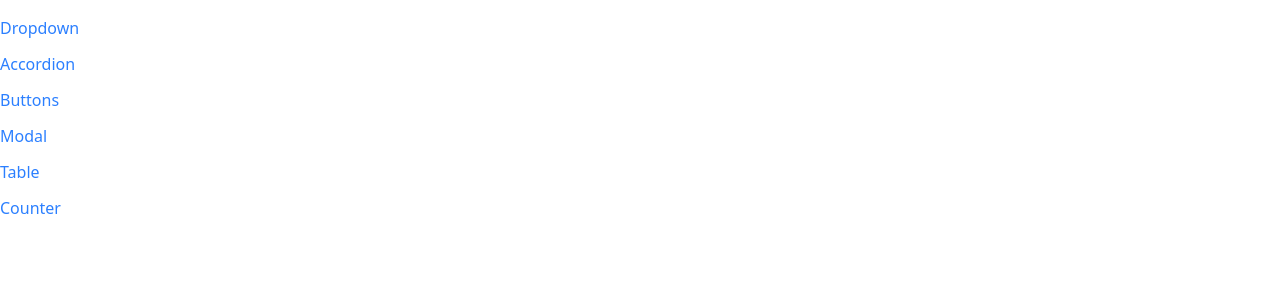
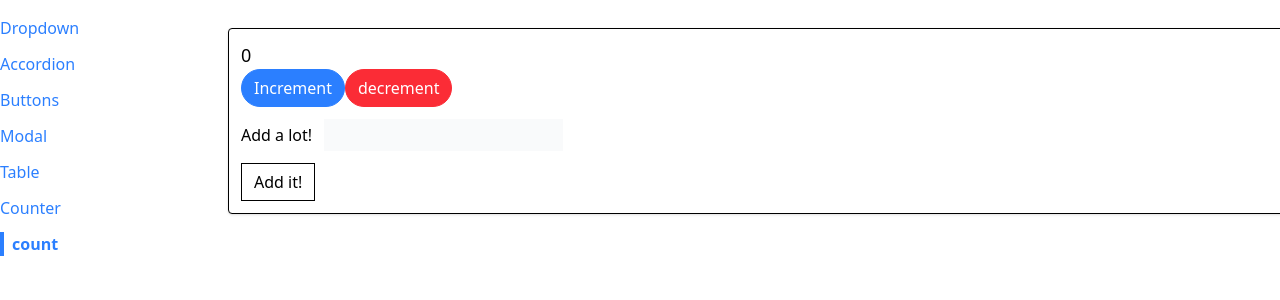
Before and after one commit to MahmoudFawzyHelmy/comps, a React (Vite) app: page /count in a window 1280 px wide. Shown: the top 300 px of the page. Built offline with nearby package versions, Linux system fonts and the light colour scheme.

Commit message:
reducer , using if , using switch

```diff
--- a/src/App.js
+++ b/src/App.js
@@ -3,6 +3,7 @@
 import AccordionPage from "./pages/AccordionPage";
 import ButtonPage from "./pages/ButtonPage";
 import CounterPage from "./pages/CounterPage";
+import CountPage from "./pages/countPage";
 import DropdownPage from "./pages/DropdownPage";
 import ModalPage from "./pages/ModalPage";
 import TablePage from "./pages/TablePage";
@@ -30,6 +31,9 @@
         <Route path='/counter'>
           <CounterPage/>
         </Route>
+        <Route path="/count">
+          <CountPage/>
+        </Route>
       </div>
     </div>
   );
--- a/src/components/Sidbar.js
+++ b/src/components/Sidbar.js
@@ -7,7 +7,8 @@
     { label: "Buttons", path: "/buttons" },
     { label: "Modal", path: "/modal" },
     { label: "Table", path: "/table" },
-    { label: "Counter", path:"/counter"}
+    { label: "Counter", path: "/counter" },
+    {label :"count" , path:"/count"}
   ];
   const renderLinks = links.map((link) => {
     return (
--- /dev/null
+++ b/src/pages/CountPage.js
@@ -0,0 +1,112 @@
+// import { useState } from "react";
+import { useReducer } from "react";
+import Button from "../components/Button";
+import Panel from "../components/Panel";
+const reducer = (state, action) => {
+  // if (action.type === "increment") {
+  //   return {
+  //     ...state,
+  //     count: state.count + 1,
+  //   };
+  // }
+  // if (action.type === "change-value-to-add") {
+  //   return {
+  //     ...state,
+  //     valueToAdd: action.payload,
+  //   };
+  // }
+  // if (action.type === "decrement") {
+  //   return {
+  //     ...state,
+  //     count:state.count-1
+  //   }
+  // }
+  // return state;
+  switch (action.type) {
+    case "increment":
+      return {
+        ...state,
+        count: state.count + 1,
+      };
+    case "decrement":
+      return {
+        ...state,
+        count: state.count - 1,
+      };
+    case "change-value-to-add":
+      return {
+        ...state,
+        valueToAdd: action.payload,
+      };
+    case "add-value":
+      return {
+        ...state,
+        count: state.count + state.valueToAdd,
+        valueToAdd: 0,
+      };
+
+    default:
+      return state;
+  }
+};
+export default function CountPage() {
+  //   const [count, setCount] = useState(0);
+  //   const [valueToAdd, setValueToAdd] = useState(0);
+  const [state, despatch] = useReducer(reducer, { count: 0, valueToAdd: 0 });
+
+  const increment = () => {
+    //setCount(count+1)
+    despatch({
+      type: "increment",
+    });
+  };
+
+  const decrement = () => {
+    // setCount(count - 1);
+    despatch({
+      type: "decrement",
+    });
+  };
+
+  const handleChange = (e) => {
+    const value = parseInt(e.target.value) || 0;
+    // setValueToAdd(value);
+    despatch({
+      type: "change-value-to-add",
+      payload: value,
+    });
+  };
+
+  const handleSubmit = (e) => {
+    e.preventDefault();
+    //   setCount(count + valueToAdd)
+    //   setValueToAdd(0)
+    despatch({
+      type: "add-value",
+    });
+  };
+
+  return (
+    <Panel className="m-3">
+      <h1 className="text-lg"> {state.count}</h1>
+      <div className="flex flex-row">
+        <Button onClick={increment} primary rounded>
+          Increment
+        </Button>
+        <Button onClick={decrement} danger rounded>
+          decrement
+        </Button>
+      </div>
+      <form onSubmit={handleSubmit}>
+        <label>Add a lot!</label>
+        <input
+          type="number"
+          className="p-1 m-3 bg-gray-50 bordr border-gray-300"
+          onChange={handleChange}
+          value={state.valueToAdd || ""}
+        />
+        <Button>Add it!</Button>
+      </form>
+    </Panel>
+  );
+}
```
